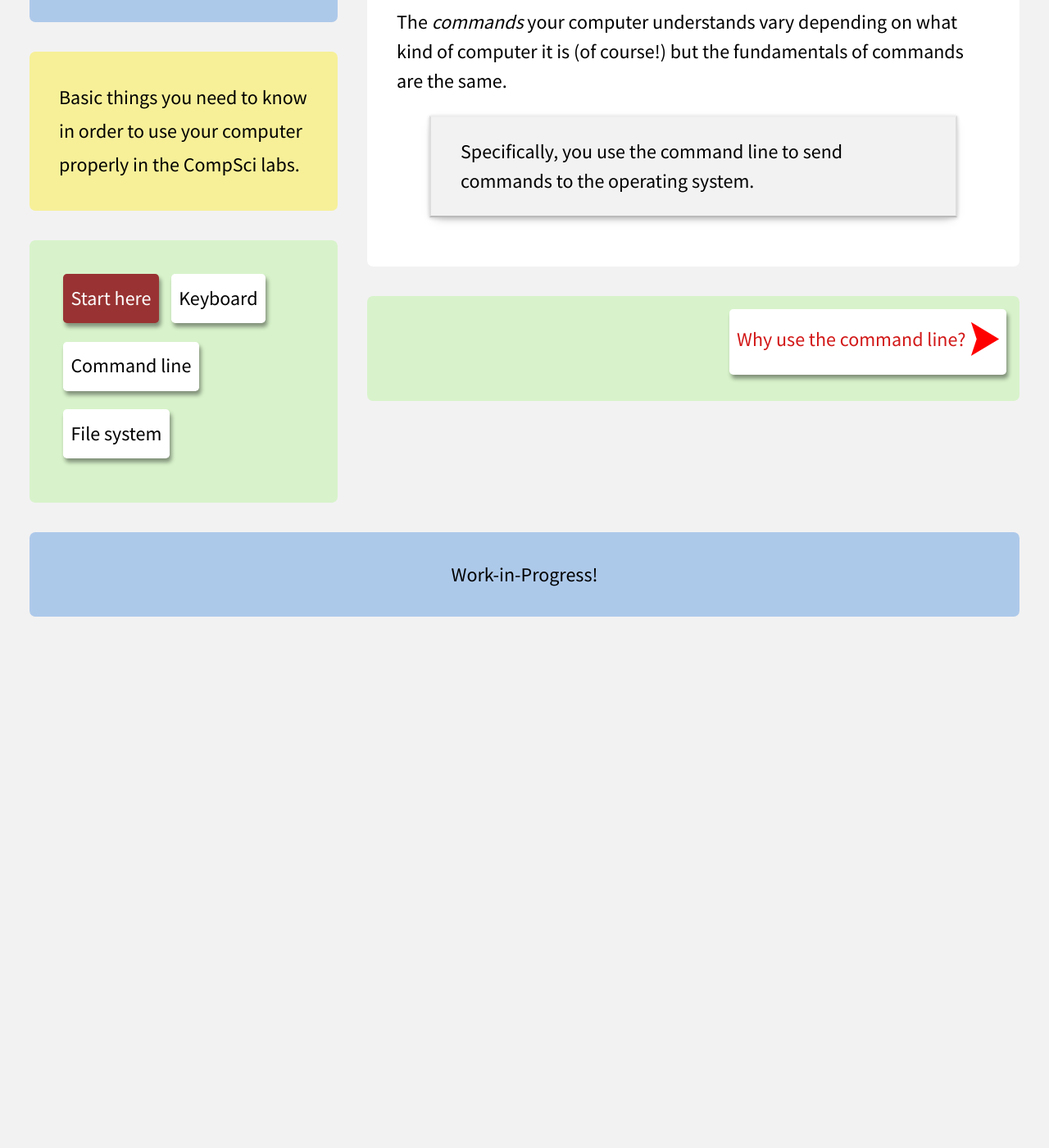
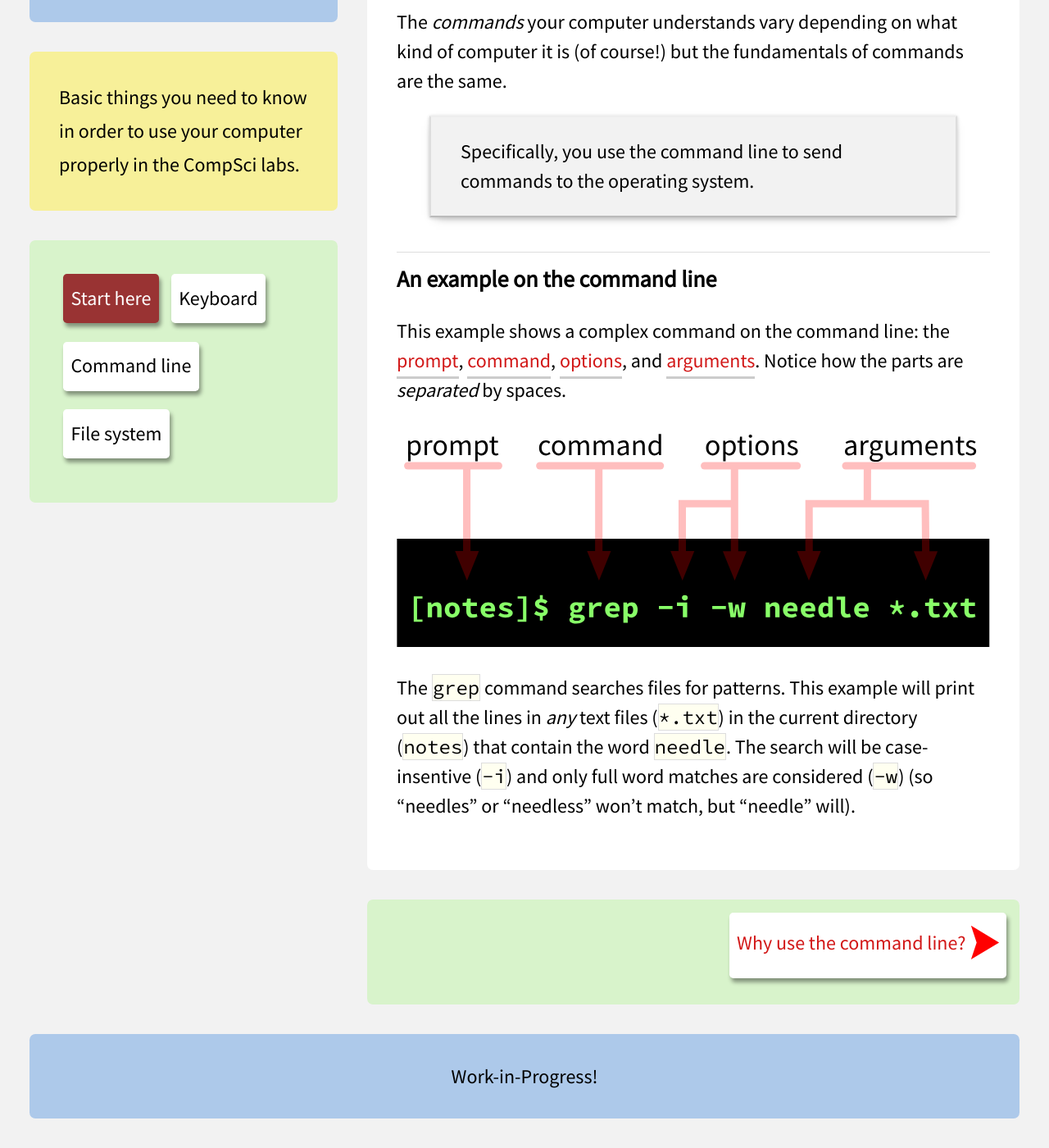
Before and after one commit to davewhiteland/compsci-superbasics, a Jekyll site: the page built from collections/_command-line/what-is-it.md, in a window 1280 px wide and 1400 px high, scrolled down 402 px. Shown: the whole window at 82% size. Built offline with Jekyll 4.4.1, drawn with Linux system fonts in a browser that asks for light colours; before the commit the page ends 1190 px from its top, so only the background shows below that.

Commit message:
add example command diagram (SVG with CSS hover)

```diff
--- a/collections/_command-line/what-is-it.md
+++ b/collections/_command-line/what-is-it.md
@@ -18,3 +18,20 @@ computer it is (of course!) but the fundamentals of commands are the same.
 
 > Specifically, you use the command line to send commands to the operating
 > system.
+
+### An example on the command line
+
+This example shows a complex command on the command line:
+the [prompt]({{ site.baseurl }}/command-line/prompt),
+[command]({{ site.baseurl }}/command-line/issuing-a-command),
+[options]({{ site.baseurl }}/command-line/options),
+and [arguments]({{ site.baseurl }}/command-line/arguments).
+Notice how the parts are _separated_ by spaces.
+
+<object data="{{ site.baseurl }}/images/command-line.svg" type="image/svg+xml"></object>
+
+The `grep` command searches files for patterns. This example will print out all
+the lines in _any_ text files (`*.txt`) in the current directory (`notes`) that
+contain the word `needle`. The search will be case-insentive (`-i`) and only
+full word matches are considered (`-w`) (so "needles" or "needless" won't
+match, but "needle" will).
```
Also changed, not shown: images/command-line.svg (added).
